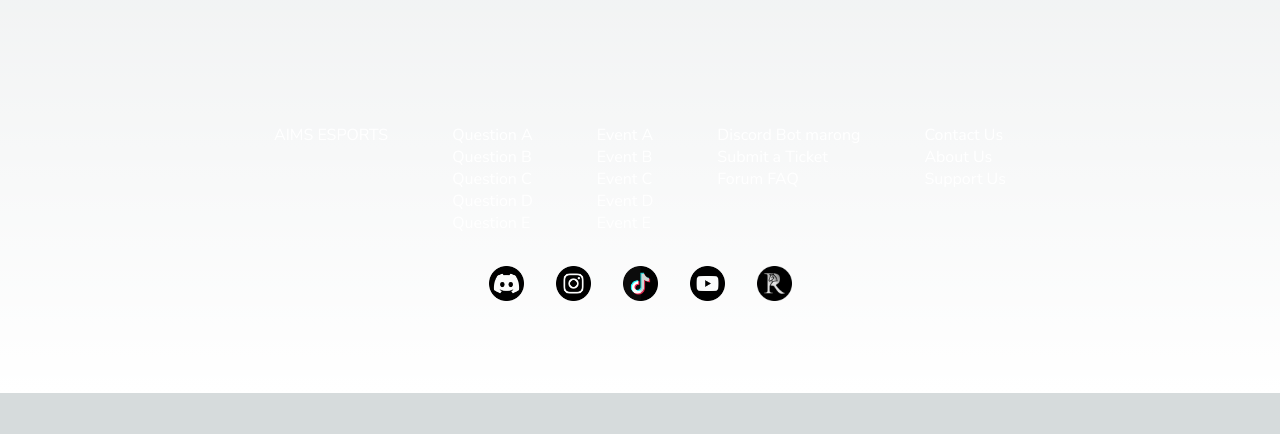
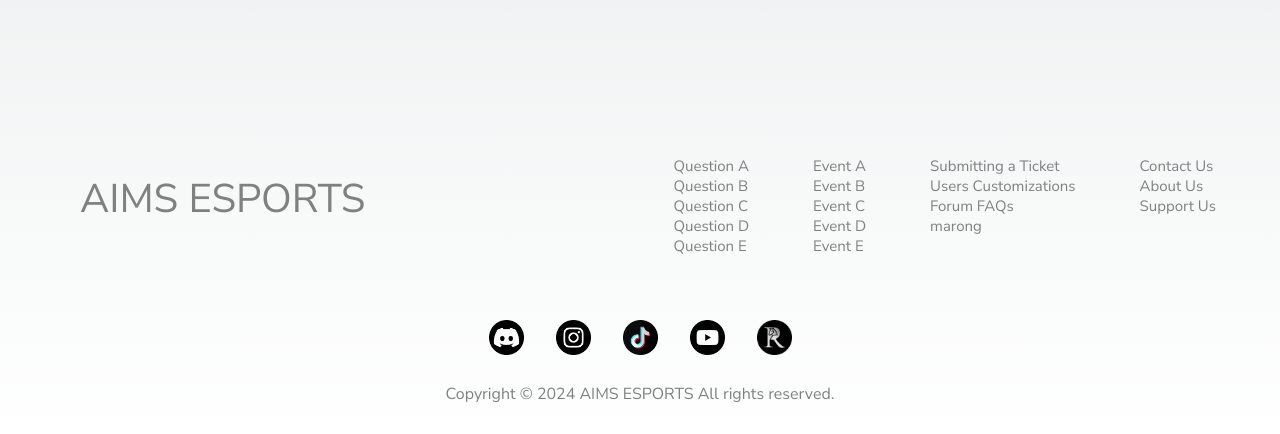
Before and after one commit to JiaCheng2004/marong-website, a Next.js app: page / in a window 1280 px wide. Shown: the part 858-1292 px from the top of the page. Before the commit the page ends 1251 px from the top, so only its background shows below. Built offline with nearby package versions, Linux system fonts and the light colour scheme.

Commit message:
Update footer

```diff
--- a/app/footer.module.css
+++ b/app/footer.module.css
@@ -1,22 +1,37 @@
 .main {
     width: 100%;
+    border-radius: 2rem;
     padding: 2rem 2rem;
     background-color: transparent;
-    color: white;
-}
-
-.br {
-    background-color: white;
+    color: grey;
+    box-shadow: 0 0 0 0 #000;
+    transition: box-shadow 0.5s ease-in-out;
 }
 
 .footerInfo {
     display: flex;
-    justify-content: center;
 }
 
-.footerInfo > div {
-    padding-left: 2rem;
-    padding-right: 2rem;
+.footerlink {
+    font-size: 15px;
+    margin-right: 0;
+    margin-left: auto;
+    display: flex;
+}
+
+.footerlink > div {
+    margin: 2rem;
+}
+
+.logo {
+    padding: 3rem;
+    font-size: 40px;
+    color: grey;
+    cursor: pointer;
+}
+
+.logo:hover {
+    color: #64f0ff;
 }
 
 .socialMedias {
@@ -25,8 +40,24 @@
 }
 
 .socialMedias > div {
-    padding: 2rem 1rem;
+    padding-left: 1rem;
+    padding-right: 1rem;
+    padding-top: 2rem;
+    padding-bottom: 0rem;
     background-color: transparent;
+}
+
+.verticalBar {
+    height: 100%;
+    border-left: 1px solid grey;
+    border-right: 1px solid grey;
+    margin: 0 20px;
+}
+
+.copyright {
+    display: flex;
+    justify-content: center;
+    color: inherit;
 }
 
 @media (prefers-color-scheme: dark) {
--- a/app/footer.tsx
+++ b/app/footer.tsx
@@ -1,5 +1,6 @@
 'using client'
 import style from './footer.module.css';
+import Link from 'next/link';
 import Image from "next/image";
 
 const Footer = () => {
@@ -9,9 +10,12 @@
                 <div className={style.footerInfo}>
                     <div className={style.logo}>
                         <div className={style.Text}>
-                        AIMS ESPORTS
+                            <div>
+                                <Link href="/">AIMS ESPORTS</Link>
                             </div>
                         </div>
+                    </div>
+                    <div className={style.footerlink}>
                         <div className={style.popularQuestions}>
                             <div className={style.question}>Question A</div>
                             <div className={style.question}>Question B</div>
@@ -27,9 +31,10 @@
                             <div className={style.events}>Event E</div>
                         </div>
                         <div className={style.services}>
-                        <div className={style.service}>Discord Bot marong</div>
-                        <div className={style.service}>Submit a Ticket</div>
-                        <div className={style.service}>Forum FAQ</div>
+                            <div className={style.service}>Submitting a Ticket</div>
+                            <div className={style.service}>Users Customizations</div>
+                            <div className={style.service}>Forum FAQs</div>
+                            <div className={style.service}>marong</div>
                         </div>
                         <div className={style.infos}>
                             <div className={style.info}>Contact Us</div>
@@ -37,9 +42,11 @@
                             <div className={style.info}>Support Us</div>
                         </div>
                     </div>
+                </div>
 
                 <div className={style.socialMedias}>
                     <div className={style.discord}>
+                        <a href='https://discord.com/'>
                             <Image
                                 className={style.icon}
                                 src="/assets/social-media-icons/discord.png"
@@ -48,8 +55,10 @@
                                 height={35}
                                 priority
                             />
+                        </a>
                     </div>
                     <div className={style.instagram}>
+                        <a href='https://www.instagram.com/'>
                             <Image
                                 className={style.icon}
                                 src="/assets/social-media-icons/instagram.png"
@@ -58,8 +67,10 @@
                                 height={35}
                                 priority
                             />
+                        </a>
                     </div>
                     <div className={style.douyin}>
+                        <a href='https://www.douyin.com/'>
                             <Image
                                 className={style.icon}
                                 src="/assets/social-media-icons/douyin.png"
@@ -68,8 +79,10 @@
                                 height={35}
                                 priority
                             />
+                        </a>
                     </div>
                     <div className={style.youtube}>
+                        <a href='https://www.youtube.com/'>
                             <Image
                                 className={style.icon}
                                 src="/assets/social-media-icons/youtube.png"
@@ -78,8 +91,10 @@
                                 height={35}
                                 priority
                             />
+                        </a>
                     </div>
                     <div className={style.marong}>
+                        <a href='https://marongs.com/'>
                             <Image
                                 className={style.icon}
                                 src="/assets/social-media-icons/marong.png"
@@ -88,9 +103,13 @@
                                 height={35}
                                 priority
                             />
+                        </a>
                     </div>
                 </div>
             <br/>
+            <div className={style.copyright}>
+                Copyright © 2024 AIMS ESPORTS All rights reserved.
+            </div>
         </main>
     );
 }
--- a/app/navbar.module.css
+++ b/app/navbar.module.css
@@ -44,8 +44,8 @@
     text-align: center;
     text-indent: 0.5rem;
     position: relative;
-    border: 1px solid cyan;
-    box-shadow: 0px 0px 0.4rem cyan;
+    border: 1px solid #64f0ff;
+    box-shadow: 0px 0px 0.4rem #64f0ff;
     border-radius: 2rem;
     transition: border-color 0.3s ease;
     align-items: center;
```
Lines whose indentation alone changed are shown as unchanged.
